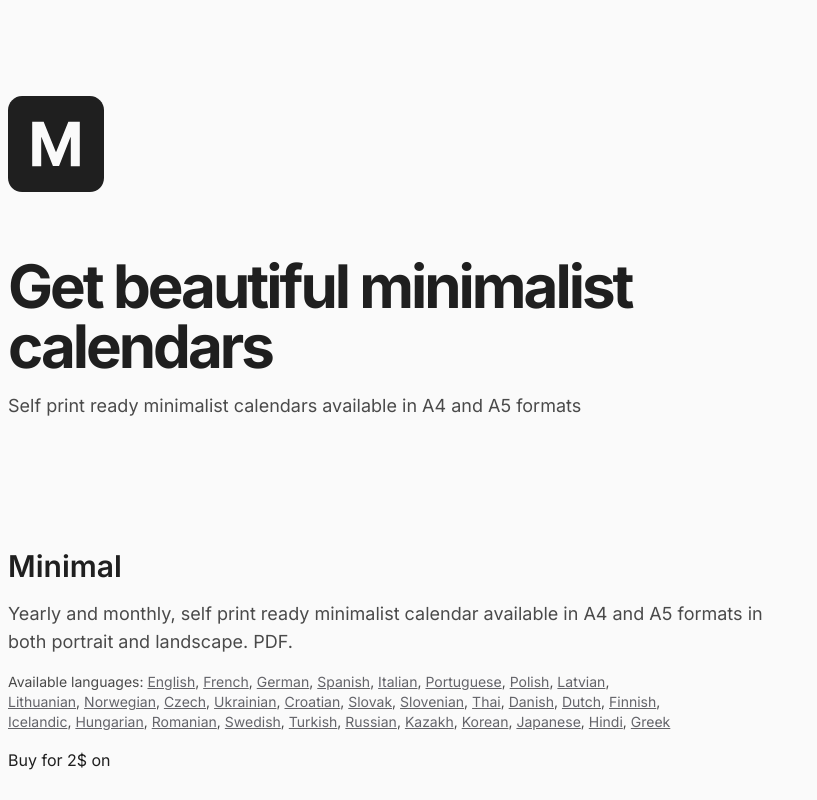
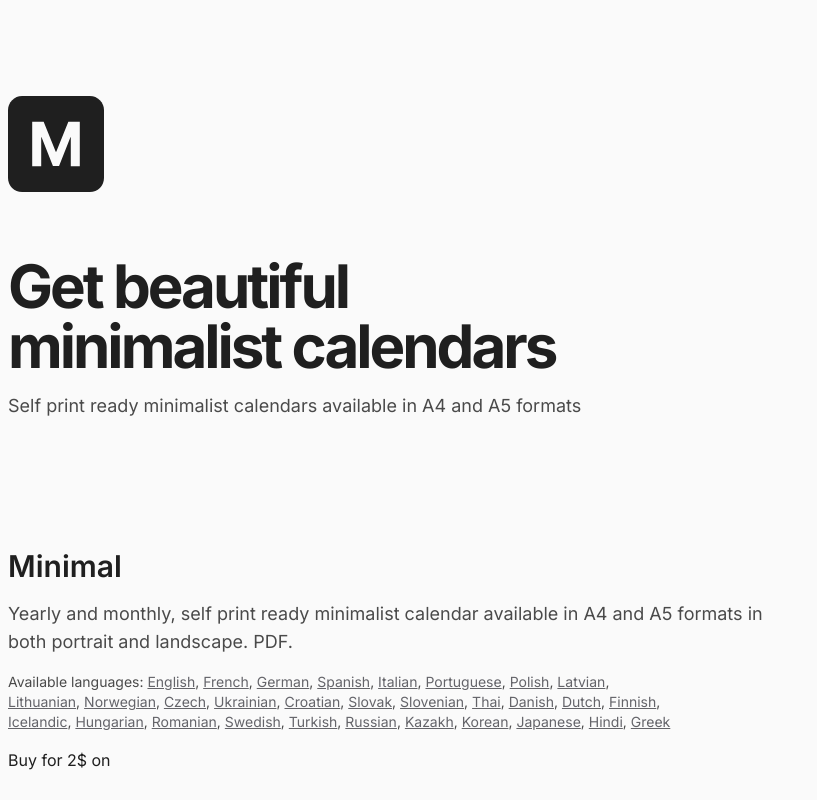
Before and after one commit to BartoszJarocki/minimal, a Next.js app in the folder apps/frontend/: page / in a window 1280 px wide. Shown: the top 800 px of the page, without its empty margins (0-817 px from the left). Built offline with nearby package versions, Linux system fonts and the light colour scheme; a web font is replaced by a local one.

Commit message:
Use balancer for titles

```diff
--- a/apps/frontend/src/pages/calendars/preview/[year]/[theme]/[locale].tsx
+++ b/apps/frontend/src/pages/calendars/preview/[year]/[theme]/[locale].tsx
@@ -5,6 +5,7 @@ import { NextSeo } from "next-seo";
 import Link from "next/link";
 import { ParsedUrlQuery } from "querystring";
 import React from "react";
+import Balancer from "react-wrap-balancer";
 import {
   Format,
   FormatVariant,
@@ -73,7 +74,7 @@ export default function CalendarPreview({
       <Container>
         <main className="pb-24">
           <section className="max-w-2xl space-y-6">
-            <H1>{title}</H1>
+            <H1><Balancer>{title}</Balancer></H1>
 
             <P>
               Introducing the ultimate {date.toFormat("yyyy")}{" "}
--- a/apps/frontend/src/pages/calendars/preview/[year]/[theme]/index.tsx
+++ b/apps/frontend/src/pages/calendars/preview/[year]/[theme]/index.tsx
@@ -5,6 +5,7 @@ import { NextSeo } from "next-seo";
 import Link from "next/link";
 import { ParsedUrlQuery } from "querystring";
 import React from "react";
+import Balancer from "react-wrap-balancer";
 import { SupportedLocales } from "../../../../../components/calendar/Calendar";
 import { Container } from "../../../../../components/Container";
 import { Footer } from "../../../../../components/Footer";
@@ -50,7 +51,9 @@ export default function Preview({ theme, year }: Props) {
       <Container>
         <main className="pb-24">
           <section className="max-w-2xl space-y-6">
-            <H1>{title}</H1>
+            <H1>
+              <Balancer>{title}</Balancer>
+            </H1>
 
             <P>
               Introducing the ultimate {date.toFormat("yyyy")}{" "}
--- a/apps/frontend/src/pages/index.tsx
+++ b/apps/frontend/src/pages/index.tsx
@@ -60,7 +60,9 @@ export default function Landing() {
                 <Logo className="h-24 w-24" />
                 <span className="hidden text-4xl font-bold">Use Minimal</span>
               </div>
-              <H1>Get beautiful minimalist calendars</H1>
+              <H1>
+                <Balancer>Get beautiful minimalist calendars</Balancer>
+              </H1>
               <P className="text-2xl">
                 Self print ready minimalist calendars available in A4 and A5
                 formats
```
